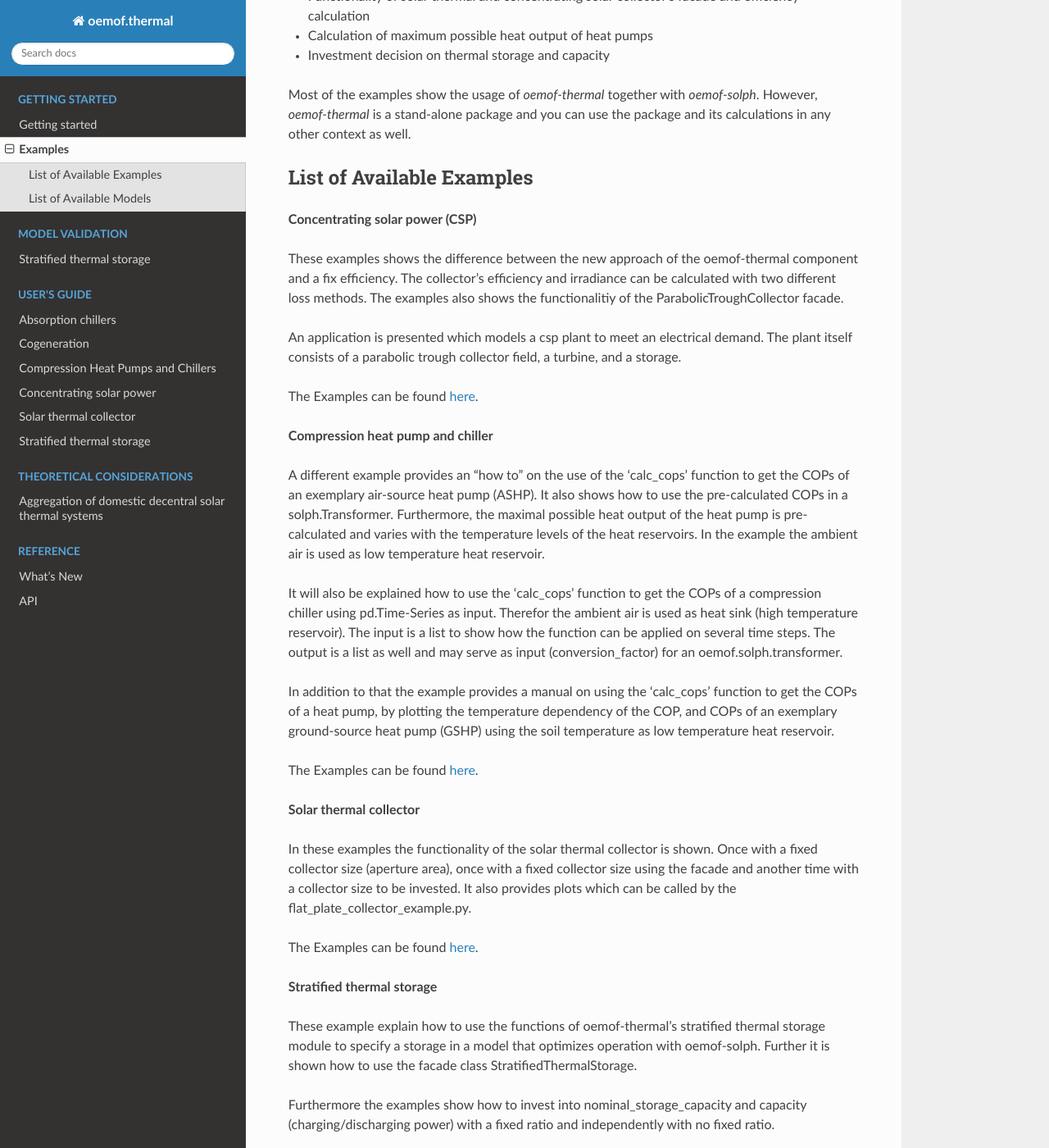
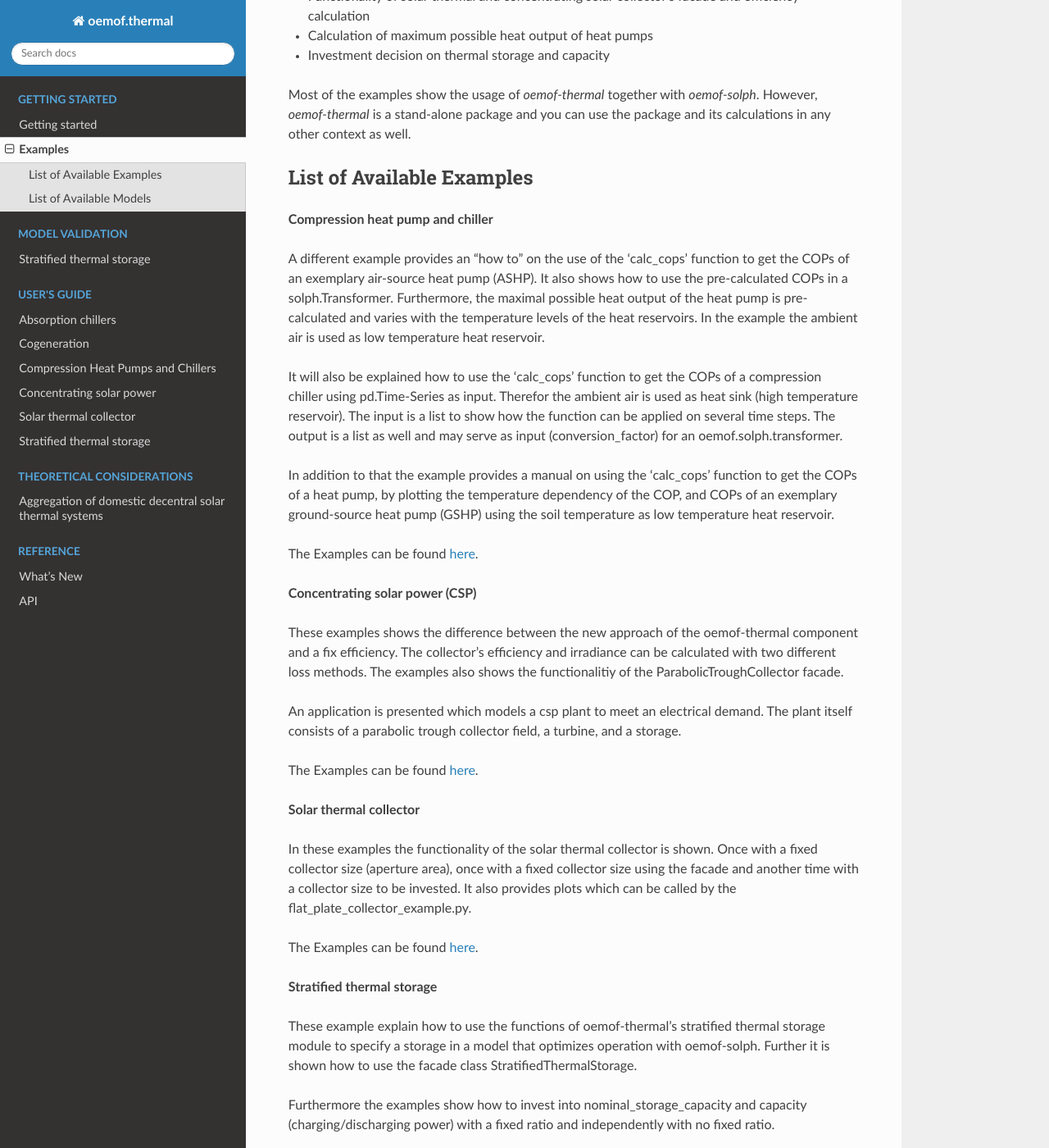
Before and after one commit to oemof/oemof-thermal, a Sphinx documentation site: the page built from docs/examples.rst, in a window 1280 px wide and 1400 px high, scrolled down 272 px. Shown: the whole window at 82% size. Built offline with Sphinx 7.4.7 and the Read the Docs theme 2.0.0, drawn with Linux system fonts in a browser that asks for light colours; formulas are drawn with MathJax 3; pages that are not in the unit, such as notebooks, are missing from menus; part of the change alters nothing that is shown; some of the changed text lies outside the part shown.

```diff
--- a/docs/examples.rst
+++ b/docs/examples.rst
@@ -18,16 +18,6 @@ use the package and its calculations in any other context as well.
 
 List of Available Examples
 __________________________
-
-**Concentrating solar power (CSP)**
-
-These examples shows the difference between the new approach of the oemof-thermal component and a fix efficiency.
-The collector's efficiency and irradiance can be calculated with two different loss methods. The examples also shows the functionalitiy of the ParabolicTroughCollector facade.
-
-An application is presented which models a csp plant to meet an electrical demand. The plant
-itself consists of a parabolic trough collector field, a turbine, and a storage.
-
-The Examples can be found `here <https://github.com/oemof/oemof-thermal/tree/master/examples/concentrating_solar_power>`_.
 
 **Compression heat pump and chiller**
 
@@ -51,6 +41,16 @@ using the soil temperature as low temperature heat reservoir.
 
 The Examples can be found `here <https://github.com/oemof/oemof-thermal/tree/master/examples/compression_heatpumps_and_chiller>`_.
 
+**Concentrating solar power (CSP)**
+
+These examples shows the difference between the new approach of the oemof-thermal component and a fix efficiency.
+The collector's efficiency and irradiance can be calculated with two different loss methods. The examples also shows the functionalitiy of the ParabolicTroughCollector facade.
+
+An application is presented which models a csp plant to meet an electrical demand. The plant
+itself consists of a parabolic trough collector field, a turbine, and a storage.
+
+The Examples can be found `here <https://github.com/oemof/oemof-thermal/tree/master/examples/concentrating_solar_power>`_.
+
 **Solar thermal collector**
 
 In these examples the functionality of the solar thermal collector is shown.
@@ -69,6 +69,11 @@ Furthermore the examples show how to invest into nominal_storage_capacity and ca
 
 The Examples can be found `here <https://github.com/oemof/oemof-thermal/tree/master/examples/stratified_thermal_storage>`_.
 
+**Cogeneration**
+
+We further provide an example on different emission allocation methods in cogeneration.
+
+This Example can be found `here <https://github.com/oemof/oemof-thermal/tree/master/examples/cogeneration>`_.
 
 
 List of Available Models
```
